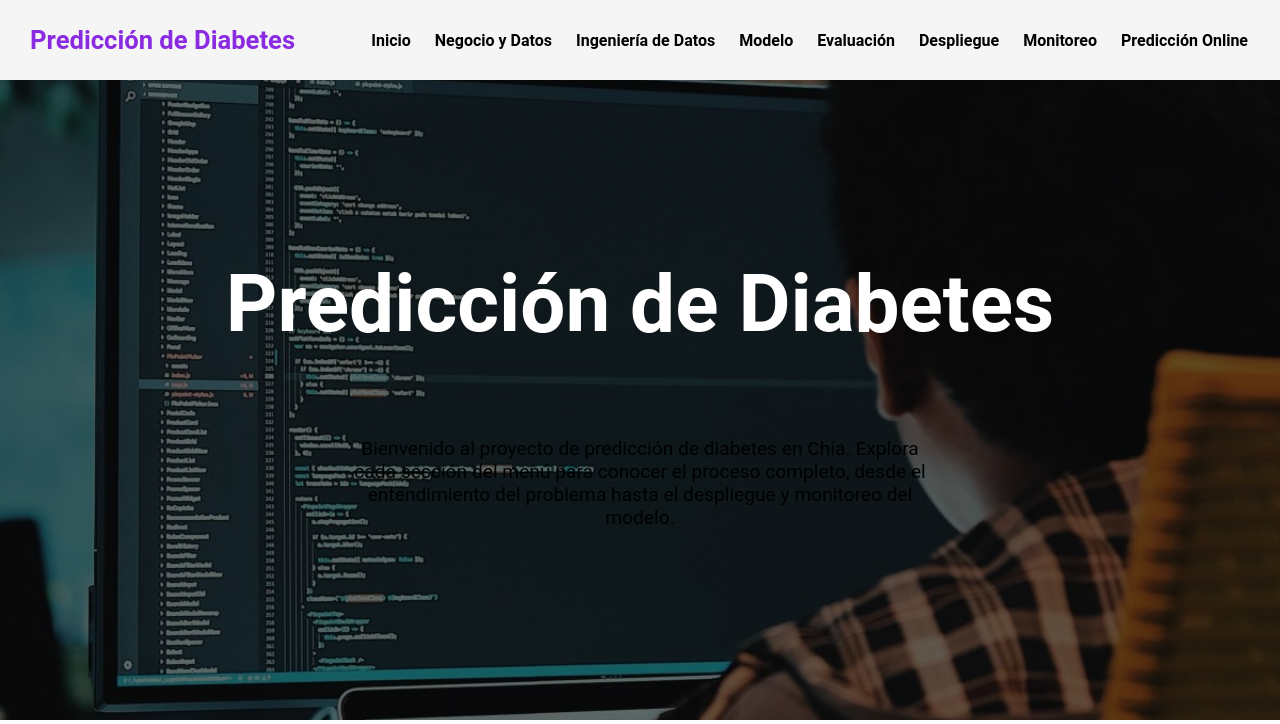
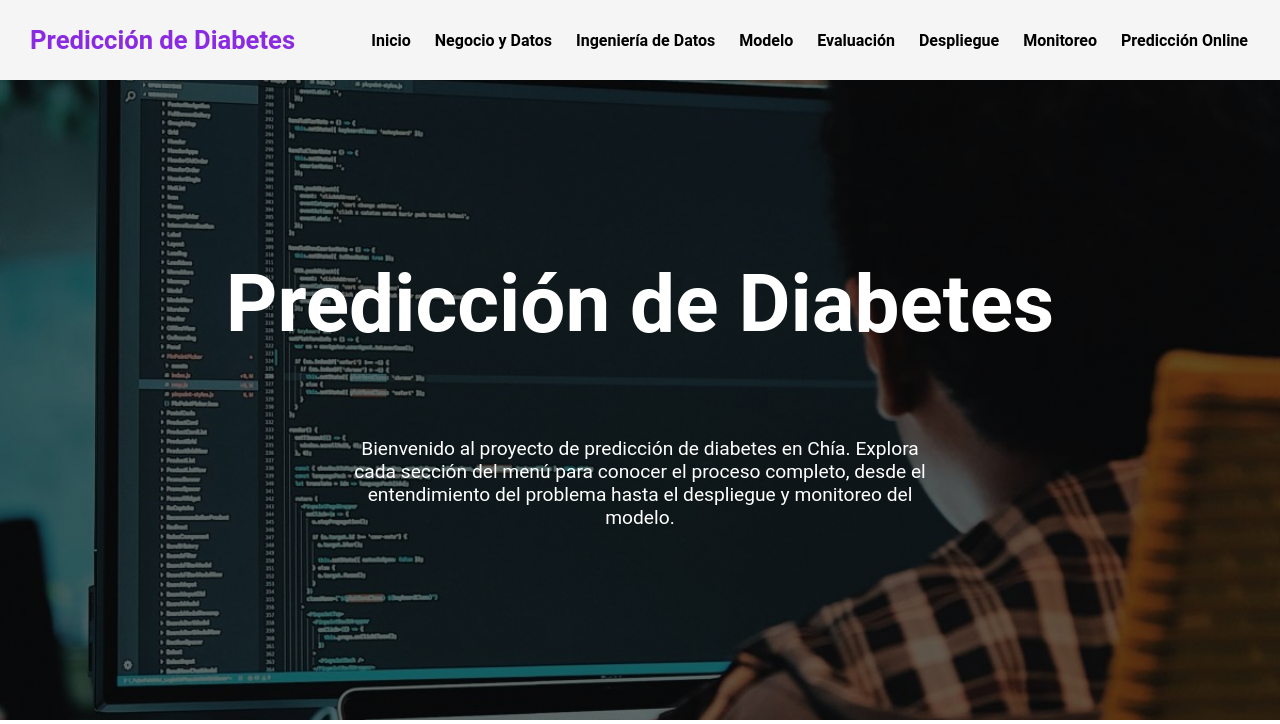
Before and after one commit to CristianMoscosoR1/PrediccionMedica, a Flask app: page /formulario in a window 1280 px wide. Shown: the top 724 px of the page. Run offline with Flask 3, Linux system fonts and the light colour scheme; parts of the project's set-up code (start-up, migrations or seed data) failed here and were passed over.

Commit message:
Cambia el texto de bienvenida a color blanco en index.html

```diff
--- a/data-science-template/templates/index.html
+++ b/data-science-template/templates/index.html
@@ -24,7 +24,7 @@
   </header>
   <section id="hero">
     <h1>Predicción de Diabetes</h1>
-    <p style="font-size:1.2em;max-width:600px;margin:1em auto 0 auto;">Bienvenido al proyecto de predicción de diabetes en Chía. Explora cada sección del menú para conocer el proceso completo, desde el entendimiento del problema hasta el despliegue y monitoreo del modelo.</p>
+    <p style="font-size:1.2em;max-width:600px;margin:1em auto 0 auto;color:#fff;">Bienvenido al proyecto de predicción de diabetes en Chía. Explora cada sección del menú para conocer el proceso completo, desde el entendimiento del problema hasta el despliegue y monitoreo del modelo.</p>
   </section>
   <section id="doc-app" style="max-width:700px;margin:2rem auto 1rem auto;background:#f8f9fa;border-radius:1rem;box-shadow:2px 2px 10px rgba(0,0,0,0.06);padding:2rem;">
     <h2 style="margin-top:0;">¿Cómo funciona esta app?</h2>
```
